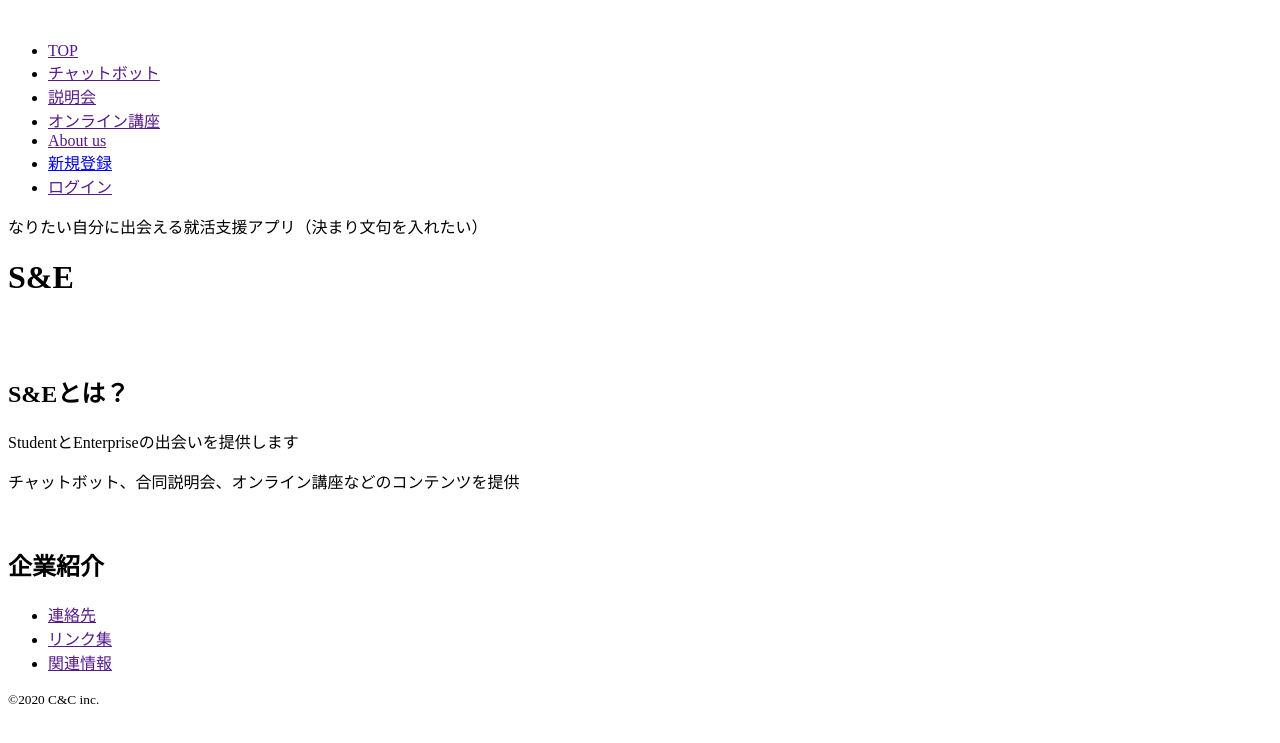
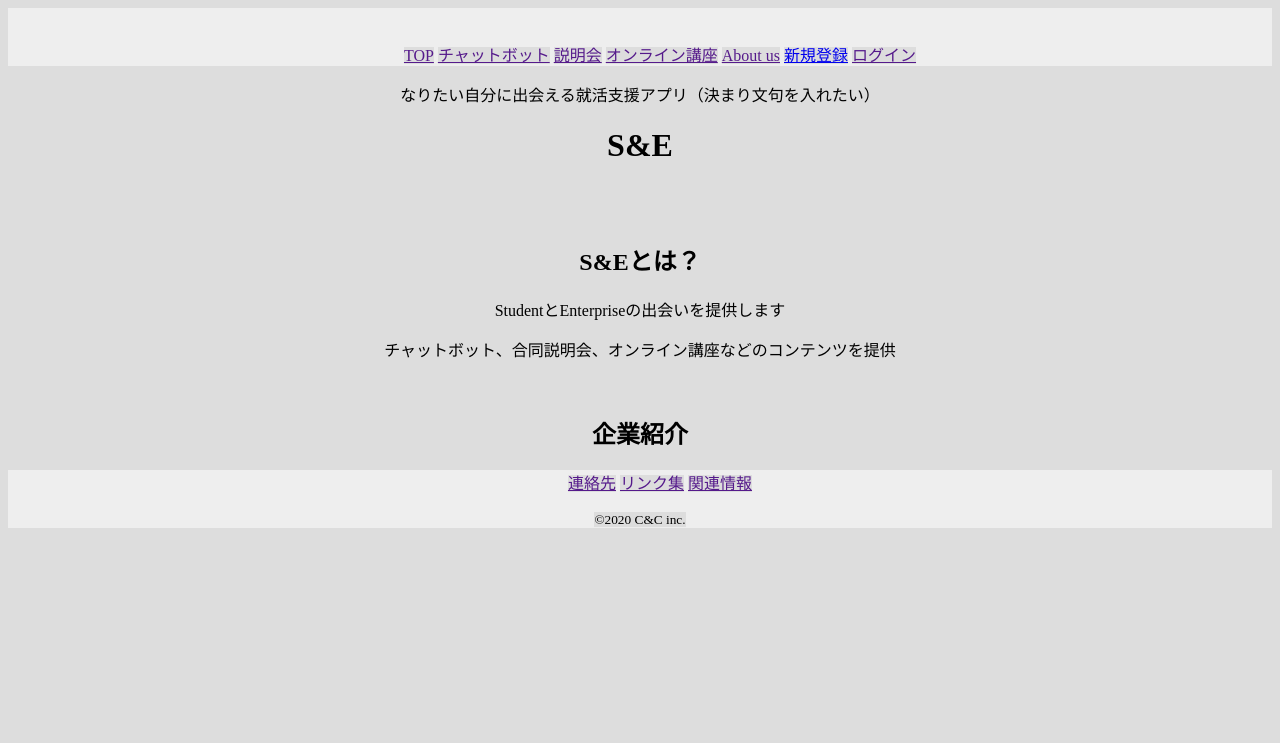
Before and after one commit to tanacchi/C-and-C-product, a Flask app: page / in a window 1280 px wide. Shown: the top 743 px of the page. Run offline with Flask 2, Linux system fonts and the light colour scheme.

Commit message:
Add style tag

```diff
--- a/c_and_c/templates/index.html
+++ b/c_and_c/templates/index.html
@@ -3,11 +3,31 @@
   <head>
     <meta charset="utf-8">
     <title> 就活サービス - C&C </title>
+    <style>
+      *{
+        text-align: center;
+        background-color: #ddd;
+      }
+      header{
+        background-color: #eee;
+      }
+      footer{
+        background-color: #eee;
+      }
+      .menu{
+        background-color: #eee;
+        list-style: none;
+      }
+      .menu li{
+        display: inline;
+        background-color: #eee;
+      }
+    </style>
   </head>
   <body>
     <header>
-        <img>
-        <ul>
+        <img src="" alt="">
+        <ul class="menu">
            <li><a href="" >TOP</a></li>
            <li><a href="" >チャットボット</a></li>
            <li><a href="" >説明会</a></li>
@@ -29,7 +49,7 @@
     <h2>企業紹介</h2>
 
     <footer>
-      <ul>
+      <ul class="menu">
         <li><a href="" >連絡先</a></li>
         <li><a href="" >リンク集</a></li>
         <li><a href="" >関連情報</a></li>
```
